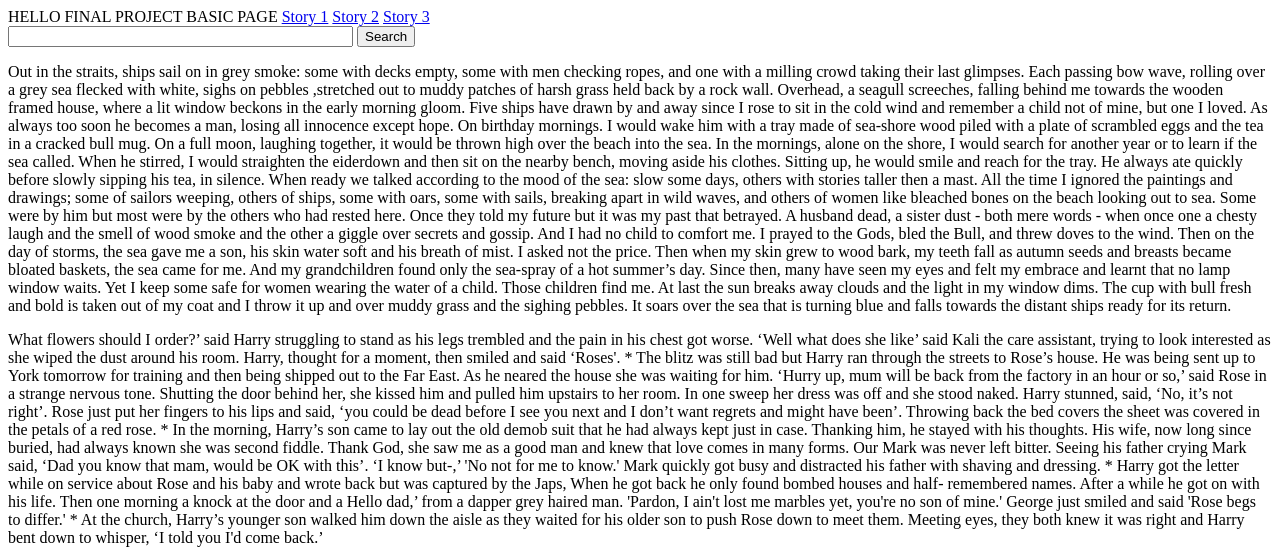
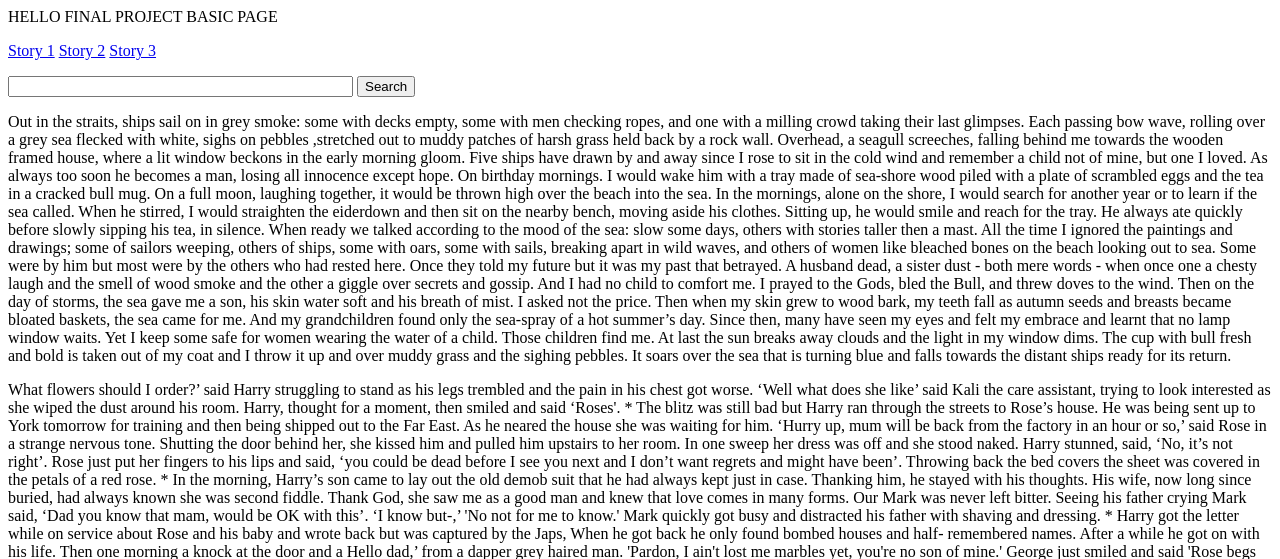
Before and after one commit to crabalockerfishwife/okjustfishthesun, a Flask app: page / in a window 1280 px wide. Shown: the top 559 px of the page. Run offline with Flask 2, Linux system fonts and the light colour scheme.

Commit message:
meep
meep

```diff
--- a/templates/home.html
+++ b/templates/home.html
@@ -5,9 +5,11 @@
 
 <body>
 
+<p class="tab">
 <a href="#story">Story 1</a>
 <a href="#story2">Story 2</a>
 <a href="#story3">Story 3</a>
+</p>
 
 <div>
 <form method="get">
```
